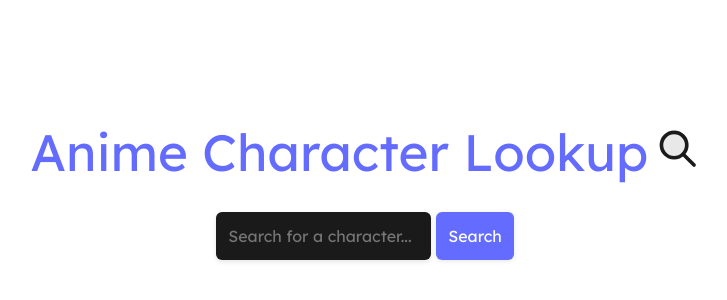
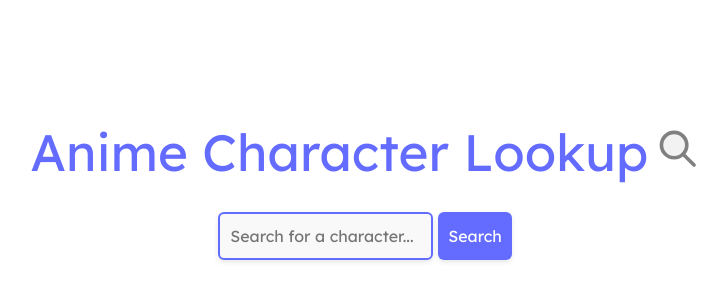
Before and after one commit to sebilune/character-lookup, a React (Vite) app: page / in a window 1280 px wide. Shown: the part 200-500 px from the top of the page, without its empty margins (275-1002 px from the left). Built offline with nearby package versions, Linux system fonts and the light colour scheme.

Commit message:
fix: adjust text input and button styles for light mode
- Update `.text-input` background color for better visibility in light mode.
- Modify hover and default border and background colors of `.btn-primary` and `.text-input` for enhanced UI consistency.

```diff
--- a/src/App.css
+++ b/src/App.css
@@ -1,21 +1,20 @@
 /* Form Elements */
 .btn-primary {
   border-radius: 6px;
-  box-shadow: 0 1px 5px rgba(0, 0, 0, 0.1);
-  border: 2px solid transparent;
+  box-shadow: 0 2px 5px rgba(0, 0, 0, 0.1);
   padding: 10px;
   cursor: pointer;
-  transition: border-color 0.25s;
+  transition: background-color 0.25s;
   background-color: #646cff;
   color: white;
 }
 .btn-primary:hover {
-  border-color: white;
+  background-color: #535bf2;
 }
 
 .text-input {
   background-color: #1a1a1a;
-  border: 2px solid transparent;
+  border: 2px solid #646cff;
   margin-right: 5px;
   outline: none;
   padding: 10px;
@@ -24,7 +23,7 @@
   box-shadow: 0 2px 5px rgba(0, 0, 0, 0.1);
 }
 .text-input:focus {
-  border-color: #646cff;
+  border-color: #535bf2;
 }
 
 /* Icons */
--- a/src/index.css
+++ b/src/index.css
@@ -89,6 +89,8 @@ body {
   min-width: 320px;
   min-height: 100vh;
 }
+
+/* Light mode */
 @media (prefers-color-scheme: light) {
   :root {
     color: #213547;
@@ -97,11 +99,10 @@ body {
   a:hover {
     color: #747bff;
   }
-  button {
+  .text-input {
     background-color: #f9f9f9;
-    color: #646cff;
   }
   svg {
-    color: #1a1a1a;
+    color: #808080;
   }
 }
```
